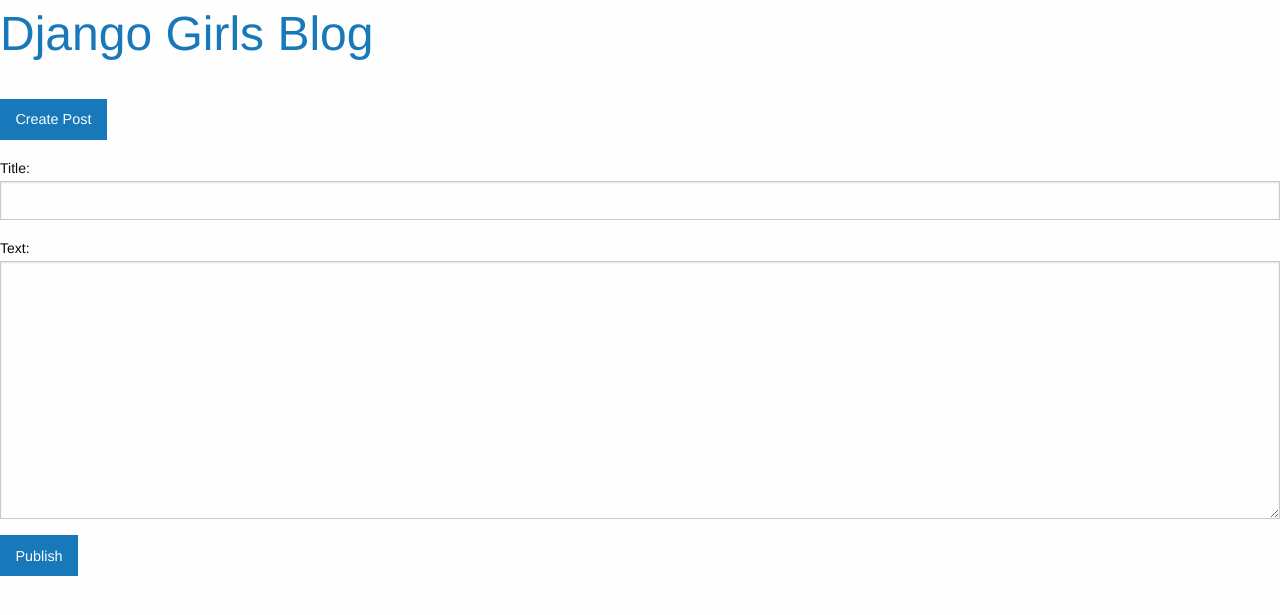
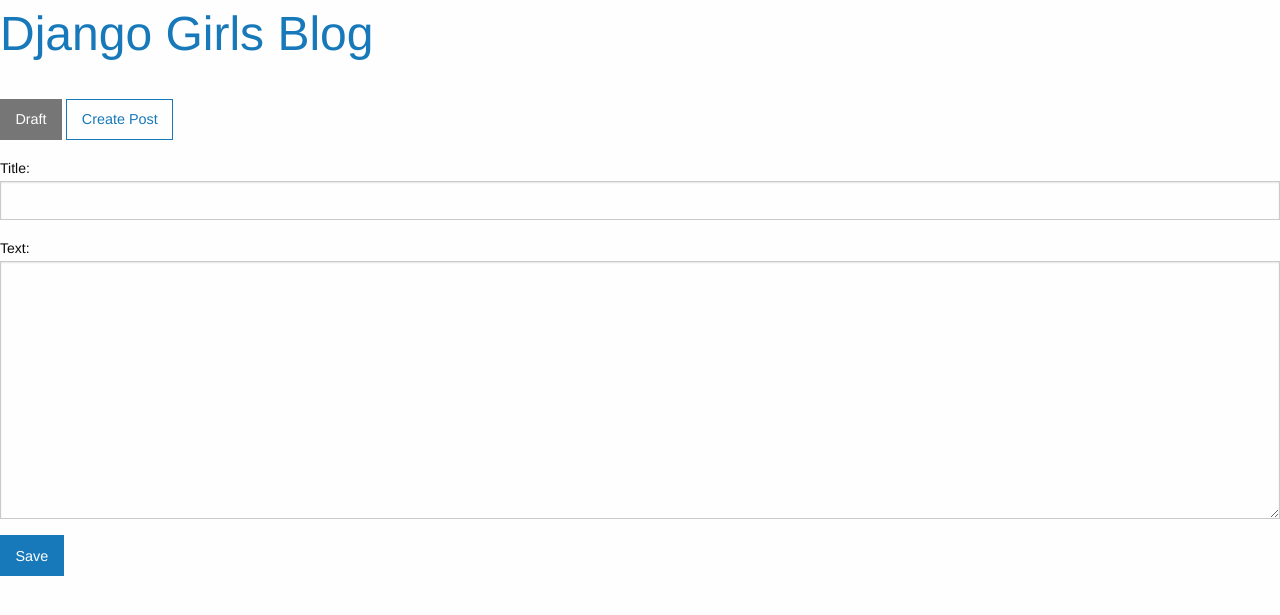
Before and after one commit to Fatkur94/Album-music, a Django app: page /blog/post/create/ in a window 1280 px wide. Shown: the top 615 px of the page. Run offline with Django 3.2, Linux system fonts and the light colour scheme; the visitor is signed in with stand-in values (Sample User, id 1); some libraries are stand-ins or nearby versions.

Commit message:
create draft & delete

```diff
--- a/blog/urls.py
+++ b/blog/urls.py
@@ -7,4 +7,7 @@
 	url(r'^post/(?P<pk>\d+)/$',	views.post_detail,	name='post_detail'),
 	url(r'^post/create/$', views.post_create, name='post_create'),
 	url(r'^post/(?P<pk>\d+)/edit/$', views.post_edit, name='post_edit'),
+	url(r'^post/draft/$', views.post_draft, name='post_draft'),
+	url(r'^post/(?P<pk>\d+)/publish/$', views.post_publish, name='publish'),
+	url(r'^post/(?P<pk>\d+)/delete/$', views.post_remove, name='post_remove'),
 ]
--- a/blog/views.py
+++ b/blog/views.py
@@ -19,7 +19,6 @@
 		if form.is_valid():
 			post = form.save(commit=False)
 			post.author = request.user
-			post.published_date = timezone.now()
 			post.save()
 			return redirect('blog:post_detail', post.pk)
 			#redirect must contain url namespace wich is 'blog:post_detail'
@@ -35,9 +34,23 @@
 		if form.is_valid():
 			post = form.save(commit=False)
 			post.author = request.user
-			post.published_date = timezone.now()
 			post.save()
 			return redirect('blog:post_detail', post.pk)
 	else:
 		form = PostForm(instance=post)
 	return render(request, 'blog/post_edit.html', {'form':form})
+
+
+def post_draft(request):
+	posts = Post.objects.filter(published_date__isnull=True).order_by('created_date')
+	return render(request, 'blog/post_draft.html', {'posts':posts})
+
+def post_publish(request, pk):
+	post = get_object_or_404(Post, pk=pk)
+	post.publish()
+	return redirect('blog:post_detail', post.pk)
+
+def post_remove(request, pk):
+	post = get_object_or_404(Post, pk=pk)
+	post.delete()
+	return redirect('blog:post_list')
--- a/templates/blog/base.html
+++ b/templates/blog/base.html
@@ -17,7 +17,8 @@
     </div>
     <br/>
     {% if user.is_authenticated %}
-    <a class='button' href="{% url 'blog:post_create' %}"> Create Post</a>
+    <a class='button secondary' href='{% url "blog:post_draft" %}'> Draft</a>
+    <a class='hollow button' href="{% url 'blog:post_create' %}"> Create Post</a>
     {% endif%}
     <div>
       {% block content %}
--- a/templates/blog/post_create.html
+++ b/templates/blog/post_create.html
@@ -4,6 +4,6 @@
 {% block content %}
 <form action='' method='POST'>{% csrf_token %}
 {{ form.as_p }}
-<button type="submit" class='button'>Publish</button>
+<button type="submit" class='button'>Save</button>
 </form>
 {% endblock %}
--- a/templates/blog/post_detail.html
+++ b/templates/blog/post_detail.html
@@ -7,10 +7,13 @@
 	<h1>{{ post.title }}</h1><br/>
 	{% if post.published_date %}
 		<p>{{ post.published_date }}</p>
+	{% else %}
+		<a class='button' href="{% url 'blog:publish' post.pk %}">Publish</a>
 	{% endif %}
 	<p>{{ post.text|linebreaksbr }}</p>
 	{% if user.is_authenticated %}
-	<a href="{% url 'blog:post_edit' post.pk%}" class="button">Edit post</a>
+	<a class='button success' href="{% url 'blog:post_edit' post.pk %}">Edit post</a>
+	<a class='button alert' href="{%url 'blog:post_remove' post.pk %}">Delete</a>
 	{% endif %}
 
 {% endblock %}
--- a/templates/blog/post_list.html
+++ b/templates/blog/post_list.html
@@ -8,7 +8,7 @@
 		<h3><a href="{% url 'blog:post_detail' post.pk %}">{{post.title}}</a></h1>
 		<p>published by: {{ post.published_date }}</p>
 		<p>{{post.author}}</p>
-		<p>{{post.text|linebreaksbr }}</p>
+		<p>{{post.text|linebreaksbr|truncatechars:200 }}</p>
 	{% endfor %}
 
 {% endblock%}
```
Also changed, not shown: templates/blog/post_draft.html (added, +12 -0 lines).
